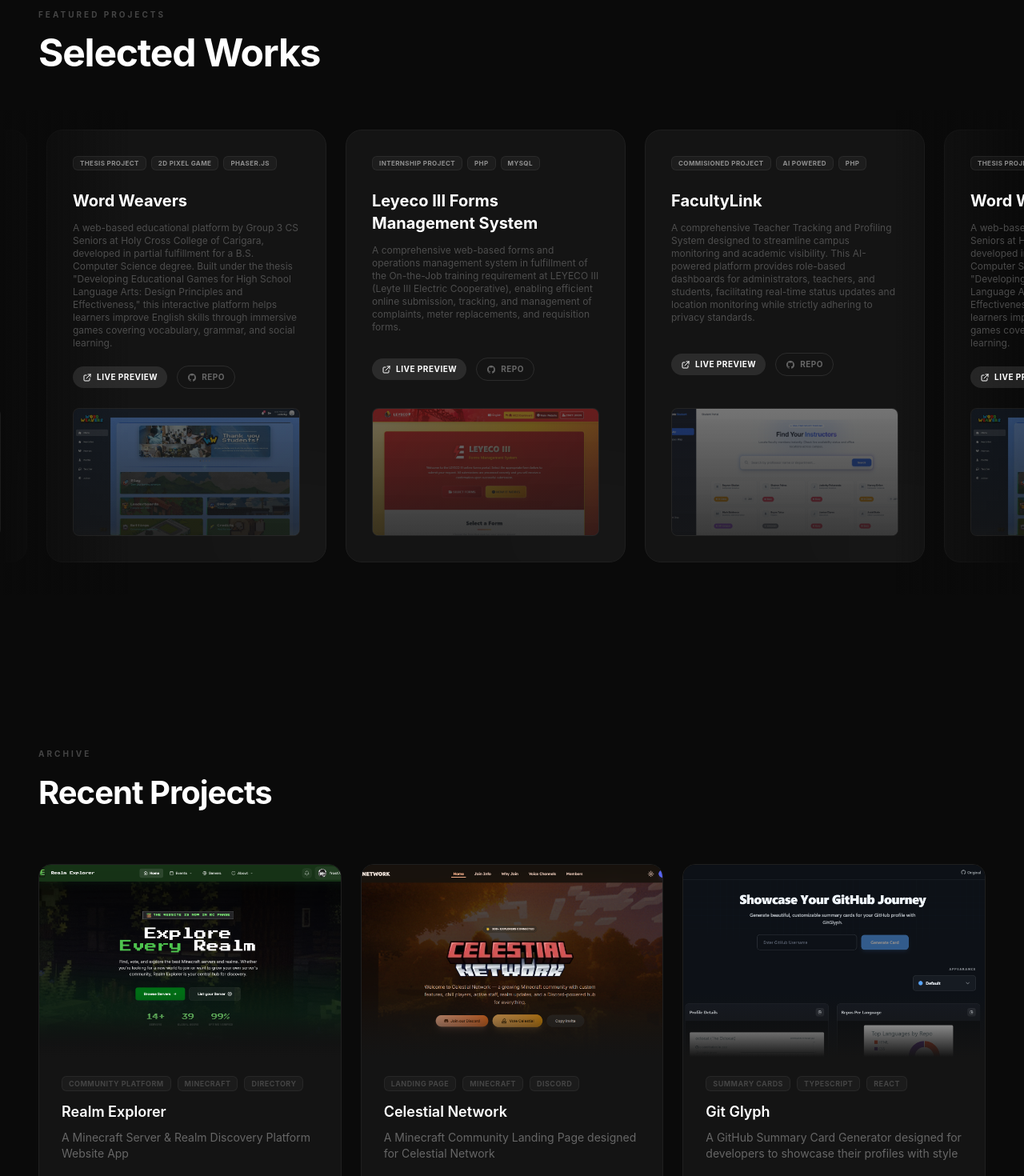
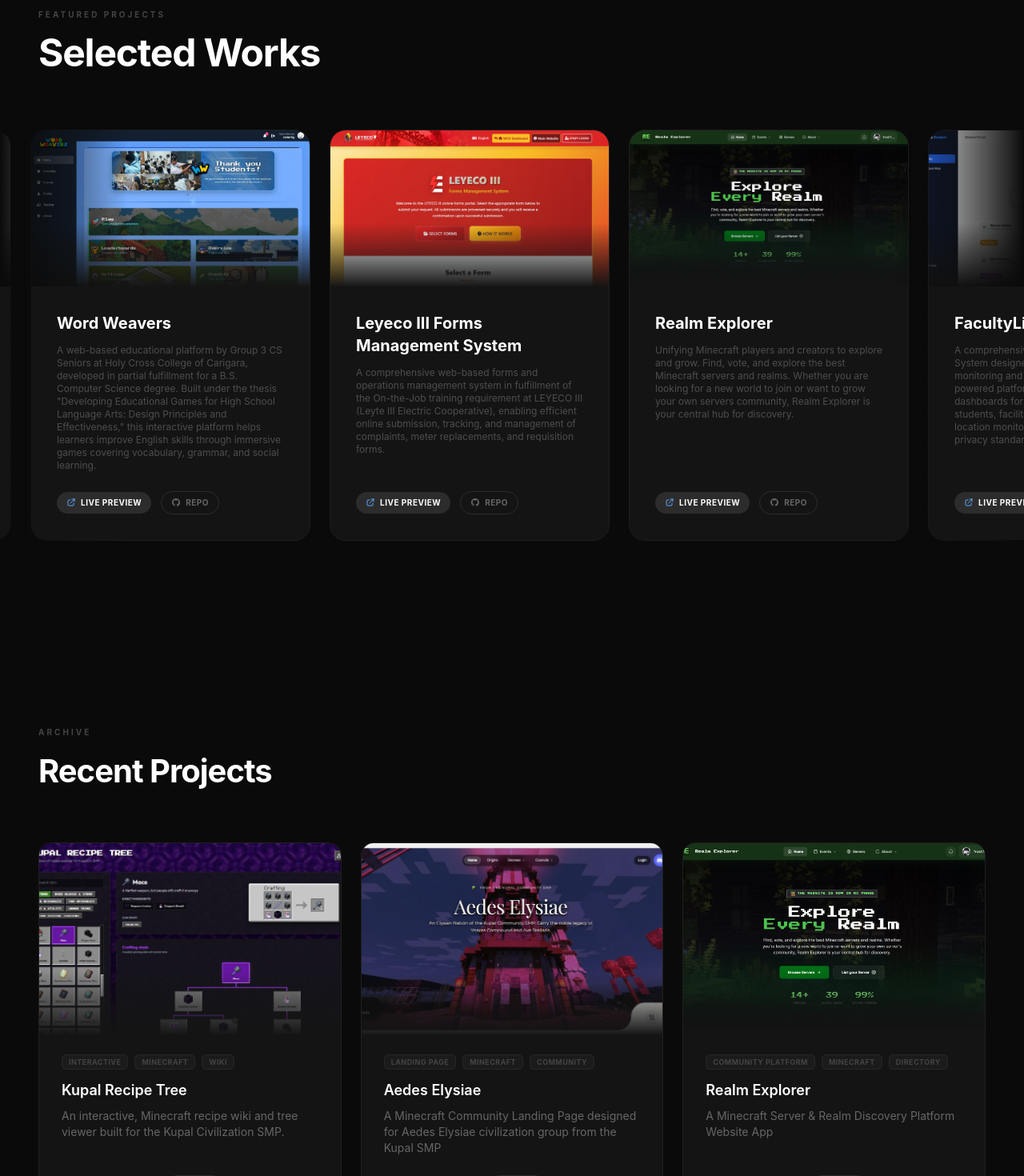
Before and after one commit to frostjade71/portfolio_something, a Next.js app: page / in a window 1280 px wide. Shown: the part 1320-2790 px from the top of the page at 80% size. Built offline with nearby package versions, Linux system fonts and the light colour scheme; no server answers.

Commit message:
update: added new projects

```diff
--- a/app/page.tsx
+++ b/app/page.tsx
@@ -14,8 +14,10 @@
             <Hero />
             <LogoMarquee />
             <AboutSection />
-            <FeaturedProjects />
-            <Projects />
+            <div id="projects" className="scroll-mt-32">
+                <FeaturedProjects />
+                <Projects />
+            </div>
             <Contact />
             <Footer />
         </main>
--- a/components/AboutSection.tsx
+++ b/components/AboutSection.tsx
@@ -62,7 +62,7 @@
                                 href="#projects"
                                 className="group inline-flex items-center gap-2 text-sm font-semibold text-white hover:text-white hover:drop-shadow-[0_0_8px_rgba(255,255,255,0.3)] transition-all duration-300"
                             >
-                                <svg className="w-4 h-4 flex-shrink-0 text-white/60 group-hover:text-white transition-colors duration-300" fill="none" viewBox="0 0 24 24" stroke="currentColor" strokeWidth={2.5}>
+                                <svg className="w-4 h-4 flex-shrink-0 text-blue-400 transition-colors duration-300" fill="none" viewBox="0 0 24 24" stroke="currentColor" strokeWidth={2.5}>
                                     <path strokeLinecap="round" strokeLinejoin="round" d="M4 6a2 2 0 012-2h2a2 2 0 012 2v2a2 2 0 01-2 2H6a2 2 0 01-2-2V6zM14 6a2 2 0 012-2h2a2 2 0 012 2v2a2 2 0 01-2 2h-2a2 2 0 01-2-2V6zM4 16a2 2 0 012-2h2a2 2 0 012 2v2a2 2 0 01-2 2H6a2 2 0 01-2-2v-2zM14 16a2 2 0 012-2h2a2 2 0 012 2v2a2 2 0 01-2 2h-2a2 2 0 01-2-2v-2z" />
                                 </svg>
                                 <motion.span
@@ -73,7 +73,7 @@
                                 >
                                     Browse My Work
                                     <svg
-                                        className="w-4 h-4 group-hover:translate-x-2 transition-transform duration-300"
+                                        className="w-4 h-4 text-blue-400 group-hover:translate-x-2 transition-transform duration-300"
                                         fill="none"
                                         stroke="currentColor"
                                         viewBox="0 0 24 24"
--- a/components/Contact.tsx
+++ b/components/Contact.tsx
@@ -99,7 +99,7 @@
                         >
                             <button
                                 onClick={() => setIsModalOpen(true)}
-                                className="group inline-flex items-center gap-2.5 px-6 md:px-8 py-3 md:py-4 bg-white text-black font-bold rounded-full hover:bg-white/90 hover:-translate-y-1 hover:shadow-[0_8px_20px_rgba(255,255,255,0.1)] active:translate-y-0 transition-all duration-300 uppercase tracking-widest text-[11px] md:text-xs"
+                                className="group inline-flex items-center gap-2.5 px-6 md:px-8 py-3 md:py-4 bg-white text-black font-bold rounded-full hover:bg-white/90 hover:-translate-y-1 active:translate-y-0 transition-all duration-300 uppercase tracking-widest text-[11px] md:text-xs"
                             >
                                 <svg className="w-3.5 h-3.5 md:w-4 md:h-4 flex-shrink-0 text-black/50 group-hover:text-black transition-colors duration-300" fill="none" viewBox="0 0 24 24" stroke="currentColor" strokeWidth={2.5}>
                                     <path strokeLinecap="round" strokeLinejoin="round" d="M21.75 6.75v10.5a2.25 2.25 0 01-2.25 2.25h-15a2.25 2.25 0 01-2.25-2.25V6.75m19.5 0A2.25 2.25 0 0019.5 4.5h-15a2.25 2.25 0 00-2.25 2.25m19.5 0v.243a2.25 2.25 0 01-1.07 1.916l-7.5 4.615a2.25 2.25 0 01-2.36 0L3.32 8.91a2.25 2.25 0 01-1.07-1.916V6.75" />
--- a/components/ContactModal.tsx
+++ b/components/ContactModal.tsx
@@ -313,7 +313,7 @@
                                 <button
                                     type="submit"
                                     disabled={isSubmitting || isSuccess}
-                                    className={`relative w-full py-4 bg-white text-black font-black rounded-lg transition-all duration-300 ${isSubmitting || isSuccess ? 'pointer-events-none opacity-50' : 'hover:bg-white/90 hover:-translate-y-1 hover:shadow-[0_10px_30px_rgba(255,255,255,0.1)] active:scale-[0.98]'} uppercase tracking-[0.3em] text-[10px]`}
+                                    className={`relative w-full py-4 bg-white text-black font-black rounded-lg transition-all duration-300 ${isSubmitting || isSuccess ? 'pointer-events-none opacity-50' : 'hover:bg-white/90 hover:-translate-y-1 active:scale-[0.98]'} uppercase tracking-[0.3em] text-[10px]`}
                                 >
                                     {isSubmitting ? 'Sending...' : isSuccess ? 'Message Sent!' : 'Send Message'}
                                 </button>
--- a/components/FeaturedProjects.tsx
+++ b/components/FeaturedProjects.tsx
@@ -27,12 +27,23 @@
         liveLink: 'https://leyec.leyeco3portal.com/public/index.php',
         repoLink: 'https://github.com/frostjade71/leyeco_forms-frontend',
     },
+    {
+        title: 'Realm Explorer',
+        tech: ['Community Platform', 'Minecraft', 'Directory'],
+        description: 'Unifying Minecraft players and creators to explore and grow. Find, vote, and explore the best Minecraft servers and realms. Whether you are looking for a new world to join or want to grow your own servers community, Realm Explorer is your central hub for discovery.',
+        image: '/img/realmexplorer.png' as string | null,
+        liveLink: 'https://www.realmexplorer.xyz/',
+        repoLink: 'https://github.com/frostjade71/RealmExplorer',
+    },
 ]
 
 export default function FeaturedProjects() {
     const scrollRef = useRef<HTMLDivElement>(null)
     const [isHovered, setIsHovered] = useState(false)
     const scrollPos = useRef(0)
+    const isDragging = useRef(false)
+    const startX = useRef(0)
+    const scrollLeft = useRef(0)
 
     useEffect(() => {
         const el = scrollRef.current
@@ -86,10 +97,31 @@
                 <div
                     ref={scrollRef}
                     onMouseEnter={() => setIsHovered(true)}
-                    onMouseLeave={() => setIsHovered(false)}
+                    onMouseLeave={() => {
+                        setIsHovered(false)
+                        isDragging.current = false
+                    }}
                     onTouchStart={() => setIsHovered(true)}
                     onTouchEnd={() => setIsHovered(false)}
-                    className="flex overflow-x-auto no-scrollbar cursor-grab active:cursor-grabbing pt-6 pb-10 w-full"
+                    onMouseDown={(e) => {
+                        isDragging.current = true
+                        if (scrollRef.current) {
+                            startX.current = e.pageX - scrollRef.current.offsetLeft
+                            scrollLeft.current = scrollRef.current.scrollLeft
+                        }
+                    }}
+                    onMouseUp={() => {
+                        isDragging.current = false
+                    }}
+                    onMouseMove={(e) => {
+                        if (!isDragging.current || !scrollRef.current) return
+                        e.preventDefault()
+                        const x = e.pageX - scrollRef.current.offsetLeft
+                        const walk = (x - startX.current) * 2
+                        scrollRef.current.scrollLeft = scrollLeft.current - walk
+                        scrollPos.current = scrollRef.current.scrollLeft
+                    }}
+                    className="flex overflow-x-auto no-scrollbar cursor-grab active:cursor-grabbing pt-6 pb-10 w-full select-none"
                     style={{ WebkitOverflowScrolling: 'touch' }}
                 >
                     <div className="flex gap-4 md:gap-6 pr-4 md:pr-6 shrink-0">
@@ -120,34 +152,43 @@
 
 function ProjectCard({ project }: { project: typeof featuredProjects[0] }) {
     return (
-        <div className="w-[260px] md:w-[350px] shrink-0 bg-card-bg border border-card-border rounded-3xl md:rounded-4xl p-6 md:p-8 transition-all duration-500 hover:border-white/30 hover:-translate-y-2 hover:shadow-[0_8px_30px_rgb(0,0,0,0.12)] hover:shadow-white/[0.02] group relative overflow-hidden flex flex-col">
-            <div className="relative z-10 flex flex-col h-full flex-grow">
-                <div className="flex items-center gap-1.5 mb-4 md:mb-6 flex-wrap">
-                    {project.tech.map((tech) => (
-                        <span
-                            key={tech}
-                            className="text-[8px] uppercase tracking-wider font-bold text-white/50 px-2 py-0.5 bg-white/[0.04] border border-white/[0.06] rounded-md"
-                        >
-                            {tech}
+        <div className="w-[260px] md:w-[350px] shrink-0 bg-card-bg border border-card-border rounded-3xl md:rounded-4xl transition-all duration-500 hover:border-white/30 hover:-translate-y-2 hover:shadow-[0_8px_30px_rgb(0,0,0,0.12)] hover:shadow-white/[0.02] group relative overflow-hidden flex flex-col">
+
+            {/* Preview image */}
+            <div className="relative aspect-[16/9] w-full shrink-0 overflow-hidden bg-[#0e0e0e]">
+                {project.image ? (
+                    <div
+                        className="absolute inset-0 bg-cover bg-top transition-transform duration-700 group-hover:scale-105"
+                        style={{ backgroundImage: `url(${project.image})` }}
+                    />
+                ) : (
+                    <div className="absolute inset-0 flex items-center justify-center">
+                        <span className="text-[9px] uppercase tracking-[0.25em] font-bold text-white/20 group-hover:text-white/40 transition-colors">
+                            Coming Soon
                         </span>
-                    ))}
-                </div>
+                    </div>
+                )}
+                <div className="absolute inset-x-0 bottom-0 h-16 md:h-20 bg-gradient-to-t from-card-bg to-transparent pointer-events-none" />
+            </div>
+
+            {/* Content Area */}
+            <div className="p-6 md:p-8 bg-card-bg relative z-10 flex flex-col flex-grow -mt-px">
                 <h3 className="text-lg md:text-xl font-bold text-white mb-2 md:mb-3 group-hover:text-white group-hover:drop-shadow-[0_0_5px_rgba(255,255,255,0.1)] transition-all duration-300 leading-tight">
                     {project.title}
                 </h3>
-                <p className="text-[11px] md:text-xs text-text-muted leading-relaxed opacity-70 group-hover:opacity-100 transition-opacity mb-4 md:mb-5">
+                <p className="text-[11px] md:text-xs text-text-muted leading-relaxed opacity-70 group-hover:opacity-100 transition-opacity mb-6">
                     {project.description}
                 </p>
 
                 {/* Action Buttons */}
-                <div className="flex items-center gap-2 md:gap-3 mb-4 md:mb-6 mt-auto">
+                <div className="flex items-center gap-2 md:gap-3 mt-auto">
                     {project.liveLink && (
                         <a
                             href={project.liveLink}
-                            className="flex items-center gap-1.5 text-[9px] md:text-[10px] font-bold uppercase tracking-wider text-white bg-white/10 hover:bg-white/30 hover:shadow-[0_0_15px_rgba(255,255,255,0.2)] hover:-translate-y-0.5 transition-all duration-300 px-3 py-1.5 rounded-full"
+                            className="flex items-center gap-1.5 text-[9px] md:text-[10px] font-bold uppercase tracking-wider text-white bg-white/10 hover:-translate-y-0.5 transition-all duration-300 px-3 py-1.5 rounded-full"
                             target="_blank" rel="noopener noreferrer"
                         >
-                            <svg className="w-3 h-3" fill="none" viewBox="0 0 24 24" stroke="currentColor" strokeWidth={2}>
+                            <svg className="w-3 h-3 text-blue-400" fill="none" viewBox="0 0 24 24" stroke="currentColor" strokeWidth={2}>
                                 <path strokeLinecap="round" strokeLinejoin="round" d="M10 6H6a2 2 0 00-2 2v10a2 2 0 002 2h10a2 2 0 002-2v-4M14 4h6m0 0v6m0-6L10 14" />
                             </svg>
                             Live Preview
@@ -156,7 +197,7 @@
                     {project.repoLink && (
                         <a
                             href={project.repoLink}
-                            className="flex items-center gap-1.5 text-[9px] md:text-[10px] font-bold uppercase tracking-wider text-text-muted hover:text-white hover:bg-white/5 border border-white/10 hover:border-white/50 hover:shadow-[0_0_15px_rgba(255,255,255,0.1)] hover:-translate-y-0.5 transition-all duration-300 px-3 py-1.5 rounded-full"
+                            className="flex items-center gap-1.5 text-[9px] md:text-[10px] font-bold uppercase tracking-wider text-text-muted hover:text-white hover:bg-white/5 border border-white/10 hover:border-white/50 hover:-translate-y-0.5 transition-all duration-300 px-3 py-1.5 rounded-full"
                             target="_blank" rel="noopener noreferrer"
                         >
                             <svg className="w-3 h-3" fill="currentColor" viewBox="0 0 24 24">
@@ -166,24 +207,6 @@
                         </a>
                     )}
                 </div>
-
-                {/* Preview image */}
-                <div className="aspect-[16/9] rounded-lg bg-white/[0.02] border border-white/5 overflow-hidden relative mt-auto">
-                    {project.image ? (
-                        <img
-                            src={project.image}
-                            alt={`${project.title} preview`}
-                            className="w-full h-full object-cover object-top opacity-40 group-hover:opacity-80 transition-all duration-700 group-hover:scale-110 scale-100"
-                        />
-                    ) : (
-                        <div className="absolute inset-0 flex items-center justify-center">
-                            <span className="text-[9px] uppercase tracking-[0.25em] font-bold text-white/20 group-hover:text-white/40 transition-colors">
-                                Coming Soon
-                            </span>
-                        </div>
-                    )}
-                    <div className="absolute inset-0 bg-gradient-to-t from-card-bg/60 to-transparent pointer-events-none" />
-                </div>
             </div>
 
             {/* Subtle corner glow */}
--- a/components/Projects.tsx
+++ b/components/Projects.tsx
@@ -5,6 +5,22 @@
 import { useRef } from 'react'
 
 const projects = [
+    {
+        title: 'Kupal Recipe Tree',
+        tech: ['Interactive', 'Minecraft', 'Wiki'],
+        description: 'An interactive, Minecraft recipe wiki and tree viewer built for the Kupal Civilization SMP.',
+        liveLink: 'https://kupal-mc-recipe.vercel.app/',
+        repoLink: 'https://github.com/frostjade71/Kupal-MC-Recipe',
+        image: '/img/recipe.png' as string | null,
+    },
+    {
+        title: 'Aedes Elysiae',
+        tech: ['Landing Page', 'Minecraft', 'Community'],
+        description: 'A Minecraft Community Landing Page designed for Aedes Elysiae civilization group from the Kupal SMP',
+        liveLink: 'https://elysiae-server.vercel.app/',
+        repoLink: 'https://github.com/frostjade71/elysiae-server',
+        image: '/img/aedes.png' as string | null,
+    },
     {
         title: 'Realm Explorer',
         tech: ['Community Platform', 'Minecraft', 'Directory'],
@@ -62,12 +78,36 @@
         image: '/img/writeloft-sc.png' as string | null,
     },
     {
+        title: 'FacultyLink',
+        tech: ['Commisioned Project', 'AI Powered', 'PHP'],
+        description: 'A comprehensive Teacher Tracking and Profiling System designed to streamline campus monitoring and academic visibility.',
+        liveLink: 'https://facultylink.online/',
+        repoLink: 'https://github.com/frostjade71/FacultyLink',
+        image: '/img/facultylink-sc.png' as string | null,
+    },
+    {
         title: 'GWA Calculator',
         tech: ['TypeScript', 'React', 'Tool for Students'],
         description: 'The GWA Calculator helps college students easily track and calculate their General Weighted Average.',
         liveLink: 'https://gwa-calculator-hccci.vercel.app/',
         repoLink: 'https://github.com/frostjade71/gwa_calculator',
         image: '/img/gwa-sc.png' as string | null,
+    },
+    {
+        title: 'Leyeco III Forms Management System',
+        tech: ['Internship Project', 'PHP', 'MySQL'],
+        description: 'A comprehensive web-based forms and operations management system in fulfillment of the On-the-Job training requirement at LEYECO III (Leyte III Electric Cooperative).',
+        liveLink: 'https://leyec.leyeco3portal.com/public/index.php',
+        repoLink: 'https://github.com/frostjade71/leyeco_forms-frontend',
+        image: '/img/leyeco-sc.png' as string | null,
+    },
+    {
+        title: 'Word Weavers',
+        tech: ['Thesis Project', '2D Pixel Game', 'Phaser.js'],
+        description: 'A web-based educational game platform from our Computer Science Thesis Project in fulfillment for the Computer Science Degree',
+        liveLink: 'https://wordweavershccci.online/',
+        repoLink: 'https://github.com/frostjade71/GameDev-G1',
+        image: '/img/wordweavers-sc.jpg' as string | null,
     },
     {
         title: 'myHCCCI',
@@ -84,7 +124,7 @@
     const isInView = useInView(ref, { once: true, margin: '-10%' })
 
     return (
-        <section id="projects" className="py-24 px-4 md:px-8 lg:px-12 scroll-mt-32">
+        <section className="py-24 px-4 md:px-8 lg:px-12 scroll-mt-32">
             <div className="max-w-[1200px] mx-auto">
                 <div className="mb-16">
                     <h2 className="text-[10px] uppercase tracking-[0.3em] font-bold text-text-dim mb-4">
@@ -118,7 +158,7 @@
                         initial={{ opacity: 0, y: 20 }}
                         animate={isInView ? { opacity: 1, y: 0 } : { opacity: 0, y: 20 }}
                         transition={{ duration: 0.6, delay: 0.5 }}
-                        className="group inline-flex items-center gap-2 px-6 py-2.5 bg-white text-black font-bold rounded-full hover:bg-white/90 hover:-translate-y-1 hover:shadow-[0_8px_20px_rgba(255,255,255,0.2)] active:translate-y-0 transition-all duration-300 uppercase tracking-widest text-[10px]"
+                        className="group inline-flex items-center gap-2 px-6 py-2.5 bg-white text-black font-bold rounded-full hover:bg-white/90 hover:-translate-y-1 active:translate-y-0 transition-all duration-300 uppercase tracking-widest text-[10px]"
                     >
                         More Projects
                         <svg className="w-3.5 h-3.5 group-hover:rotate-12 transition-transform duration-300" fill="currentColor" viewBox="0 0 24 24">
@@ -151,7 +191,7 @@
             {project.image ? (
                 <div className="relative h-[160px] md:h-[240px] overflow-hidden bg-[#0e0e0e] shrink-0">
                     <div
-                        className="absolute inset-0 bg-cover bg-top transition-transform duration-700 group-hover:scale-110"
+                        className="absolute inset-0 bg-cover bg-top transition-transform duration-700 group-hover:scale-105"
                         style={{ backgroundImage: `url(${project.image})` }}
                     />
                     {/* Subtle gradient overlay at bottom */}
@@ -188,10 +228,10 @@
                     {project.liveLink && (
                         <a
                             href={project.liveLink}
-                            className="flex items-center gap-1.5 text-[10px] font-bold uppercase tracking-wider text-white bg-white/10 hover:bg-white/30 hover:shadow-[0_0_15px_rgba(255,255,255,0.2)] hover:-translate-y-0.5 transition-all duration-300 px-3 py-1.5 rounded-full"
+                            className="flex items-center gap-1.5 text-[10px] font-bold uppercase tracking-wider text-white bg-white/10 hover:-translate-y-0.5 transition-all duration-300 px-3 py-1.5 rounded-full"
                             target="_blank" rel="noopener noreferrer"
                         >
-                            <svg className="w-3 h-3" fill="none" viewBox="0 0 24 24" stroke="currentColor" strokeWidth={2}>
+                            <svg className="w-3 h-3 text-blue-400" fill="none" viewBox="0 0 24 24" stroke="currentColor" strokeWidth={2}>
                                 <path strokeLinecap="round" strokeLinejoin="round" d="M10 6H6a2 2 0 00-2 2v10a2 2 0 002 2h10a2 2 0 002-2v-4M14 4h6m0 0v6m0-6L10 14" />
                             </svg>
                             Live Preview
@@ -200,7 +240,7 @@
                     {project.repoLink && (
                         <a
                             href={project.repoLink}
-                            className="flex items-center gap-1.5 text-[10px] font-bold uppercase tracking-wider text-text-muted hover:text-white hover:bg-white/5 border border-white/10 hover:border-white/50 hover:shadow-[0_0_15px_rgba(255,255,255,0.1)] hover:-translate-y-0.5 transition-all duration-300 px-3 py-1.5 rounded-full"
+                            className="flex items-center gap-1.5 text-[10px] font-bold uppercase tracking-wider text-text-muted hover:text-white hover:bg-white/5 border border-white/10 hover:border-white/50 hover:-translate-y-0.5 transition-all duration-300 px-3 py-1.5 rounded-full"
                             target="_blank" rel="noopener noreferrer"
                         >
                             <svg className="w-3 h-3" fill="currentColor" viewBox="0 0 24 24">
```
Also changed, not shown: components/Header.tsx (+4 -4 lines), public/img/aedes.png (added), public/img/recipe.png (added).
